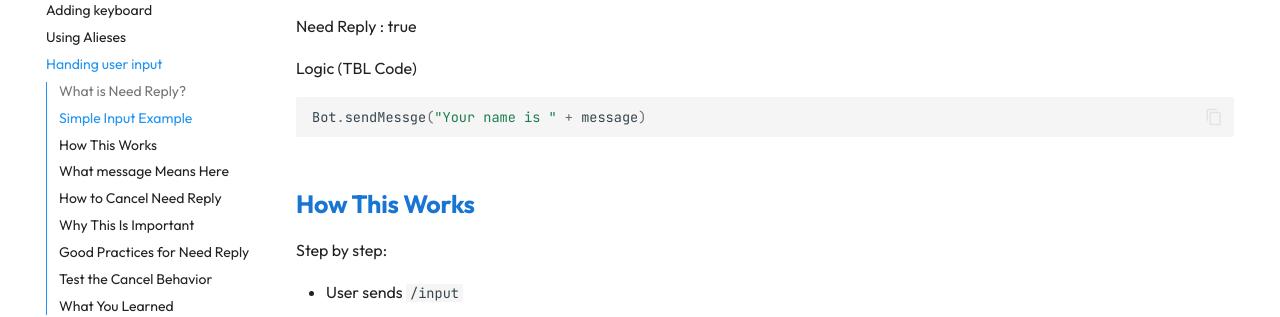
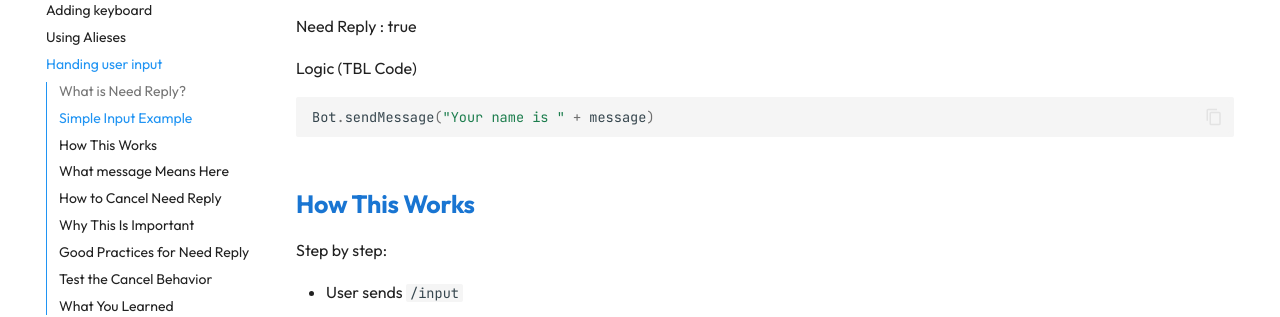
Before and after one commit to Soumyadeep765/tbl-static-docs, an MkDocs documentation site: the page built from docs/getting-started-with-tbl/handle-need-reply.md, in a window 1280 px wide and 900 px high, scrolled down 697 px. Shown: the part 152-469 px from the top of the window. Built offline with MkDocs 1.6.1 and Material for MkDocs 9.7.7, drawn with Linux system fonts in a browser that asks for light colours.

Commit message:
fixed spell mistake

````diff
--- a/docs/getting-started-with-tbl/handle-need-reply.md
+++ b/docs/getting-started-with-tbl/handle-need-reply.md
@@ -29,7 +29,7 @@ Need Reply : true
 
 Logic (TBL Code)
 ```js
-Bot.sendMessge("Your name is " + message)
+Bot.sendMessage("Your name is " + message)
 ```
 
 ## How This Works
--- a/mkdocs.yml
+++ b/mkdocs.yml
@@ -59,14 +59,6 @@ theme:
 
 extra:
   generator: false
-
-  social:
-    - icon: fontawesome/brands/github
-      link: https://github.com/TeleBotHost
-      name: GitHub
-    - icon: fontawesome/brands/telegram
-      link: https://t.me/TeleBotaven
-      name: Telegram
 
   consent:
     title: Cookie Consent
````
Also changed, not shown: 1 other file.
